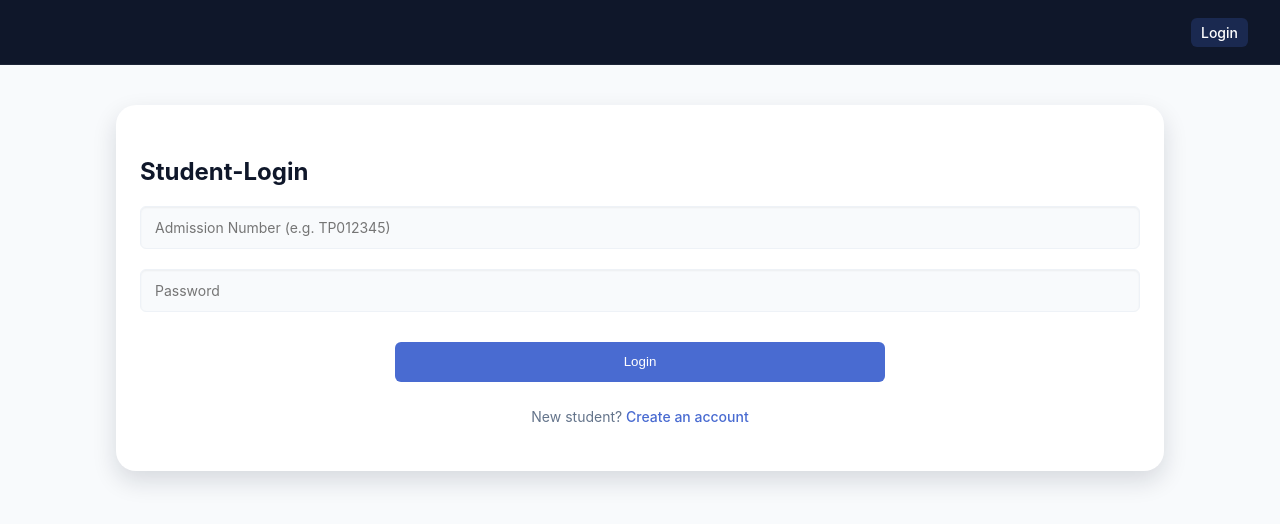
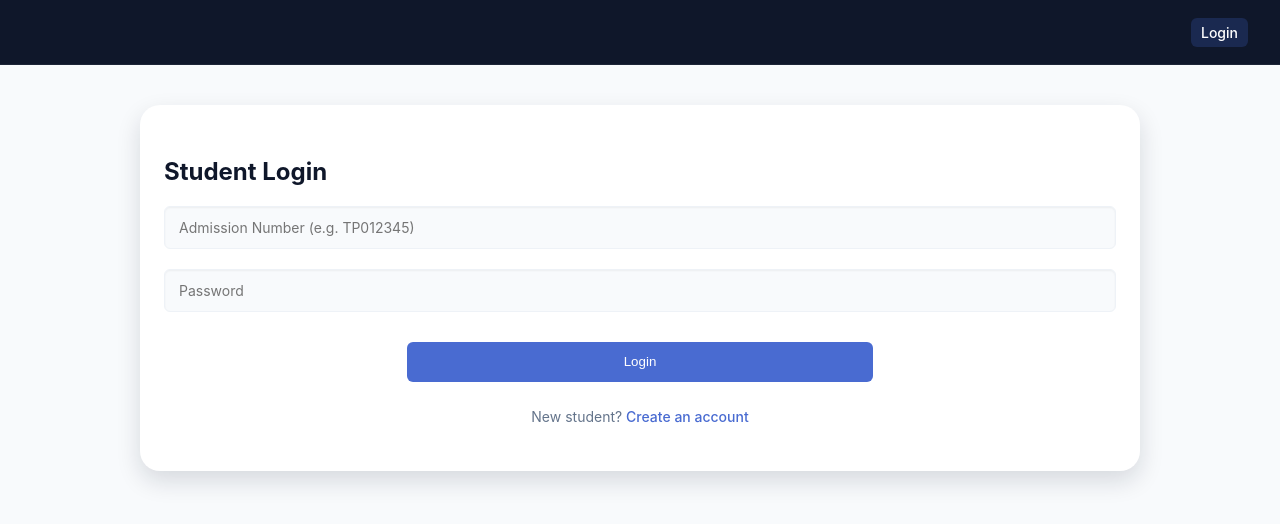
Before and after one commit to d-xiz/study-mate, a React (Vite) app: page /login in a window 1280 px wide. Shown: the top 524 px of the page. Built offline with nearby package versions, Linux system fonts and the light colour scheme; no server answers.

Commit message:
Testing auto deploy

```diff
--- a/src/index.css
+++ b/src/index.css
@@ -573,7 +573,7 @@ button:disabled {
    FORM
    =============================== */
 .group-form {
-  width: 100%;
+  width: 95%;
   max-width: 760px;
   margin: 40px auto;
   padding: 32px 20px;
--- a/src/pages/LoginPage.jsx
+++ b/src/pages/LoginPage.jsx
@@ -39,9 +39,9 @@ const LoginPage = ({ setIsLoggedIn }) => {
   };
 
   return (
-    <main className="auth-page ">
+    <main className="auth-page group-form">
       <form className="auth-card" onSubmit={handleLogin}>
-        <h2>Student-Login</h2>
+        <h2>Student Login</h2>
 <div className="form-field">
         <input
           type="text"
```
